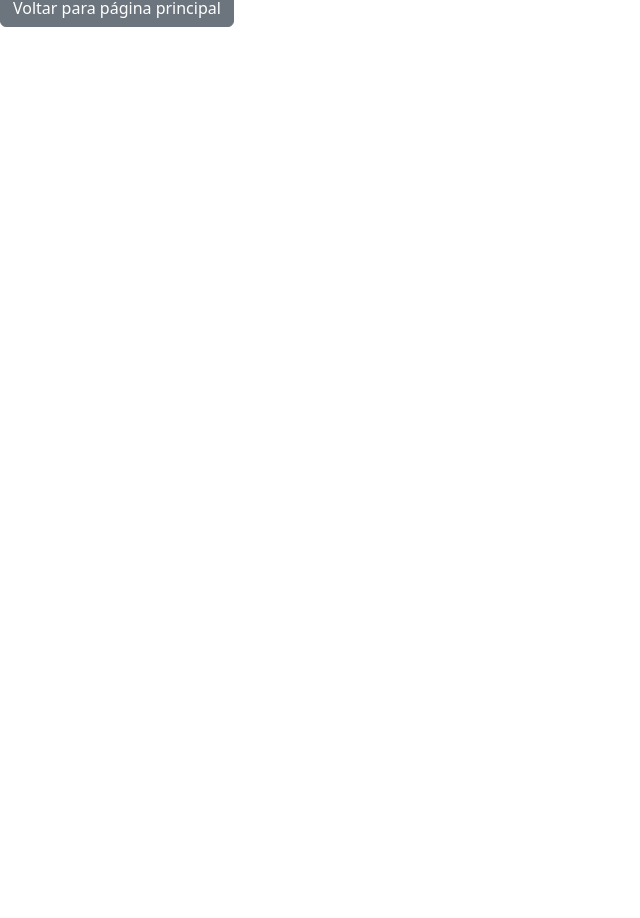
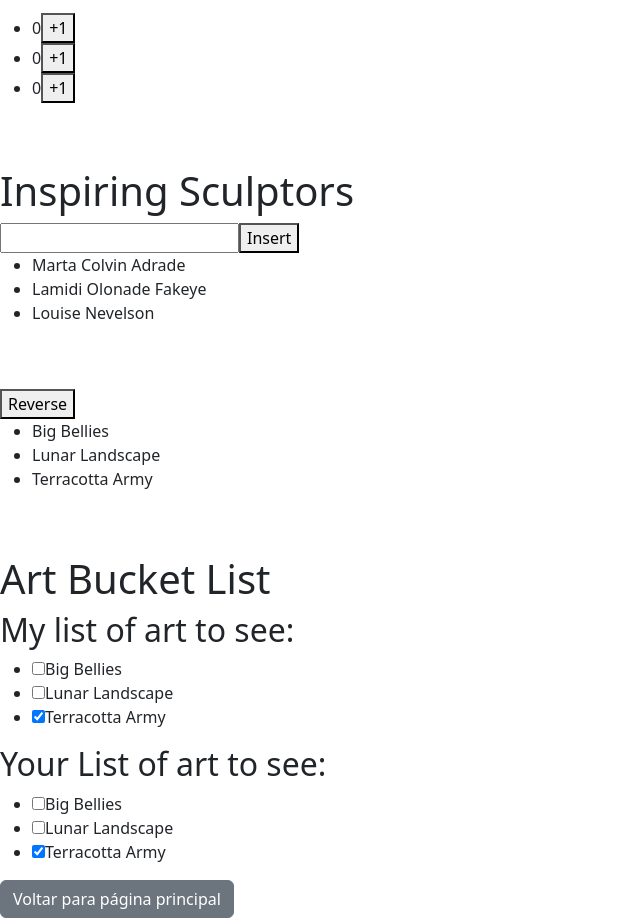
Before and after one commit to MatheusMiz/React---LabEng, a React (Create React App) app: page /atv04 in a window 1280 px wide. Shown: the part 2422-3340 px from the top of the page, without its empty margins (0-640 px from the left). Before the commit the page ends 2449 px from the top, so only its background shows below. Built offline with nearby package versions, Linux system fonts and the light colour scheme.

Commit message:
Add files via upload

```diff
--- a/src/Atv04.js
+++ b/src/Atv04.js
@@ -11,6 +11,10 @@ import Form3 from "./Form3";
 import List from "./List";
 import List2 from "./List2";
 import ShapeEditor from "./ShapeEditor";
+import CounterList from "./CounterList";
+import List3 from "./List3";
+import List4 from "./List4";
+import BucketList from "./BucketList";
 
 function Atv04(){
     return(
@@ -37,6 +41,14 @@ function Atv04(){
         <List2></List2>
         <br></br>
         <ShapeEditor></ShapeEditor>
+        <br></br><br></br>
+        <CounterList></CounterList>
+        <br></br><br></br>
+        <List3></List3>
+        <br></br><br></br>
+        <List4></List4>
+        <br></br><br></br>
+        <BucketList></BucketList>
     </div>
     <div>
         <Link to="/" className="btn btn-secondary">
--- /dev/null
+++ b/src/BucketList.js
@@ -0,0 +1,73 @@
+import { useState } from "react";
+
+let nextId = 3;
+
+const initialList = [
+    {id: 0, title:'Big Bellies', seen: false},
+    {id: 1, title:'Lunar Landscape', seen: false},
+    {id: 2, title:'Terracotta Army', seen: true},
+];
+
+export default function BucketList(){
+    const[myList, setMyList] = useState (initialList);
+    const [yourList, setYourList] = useState(
+        initialList
+    );
+
+    function handleToggleMyList(artworkId, nextSeen){
+        setMyList(myList.map(artwork => {
+            if (artwork.id === artworkId){
+                return {...artwork, seen:nextSeen};
+            } else{
+                return artwork;
+            }
+        }))
+    }
+
+    function handleToggleYourList(artworkId, nextSeen){
+        setYourList(yourList.map(artwork => {
+            if (artwork.id === artworkId){
+                return {...artwork, seen:nextSeen};
+            } else{
+                return artwork;
+            }
+        }))
+    }
+
+    return(
+        <>
+        <h1>Art Bucket List</h1>
+        <h2>My list of art to see: </h2>
+        <ItemList
+            artworks = {myList}
+            onToggle={handleToggleMyList}></ItemList>
+        <h2>Your List of art to see:</h2>
+        <ItemList
+            artworks = {yourList}
+            onToggle={handleToggleYourList}></ItemList>
+        </>
+    );
+}
+function ItemList({artworks, onToggle}){
+    return(
+        <ul>
+            {artworks.map(artwork => (
+                <li key={artwork.id}>
+                    <label>
+                        <input
+                            type="checkbox"
+                            checked={artwork.seen}
+                            onChange={e =>{
+                                onToggle(
+                                    artwork.id,
+                                    e.target.checked
+                                );
+                            }}
+                        />
+                        {artwork.title}
+                    </label>
+                </li>
+            ))}
+        </ul>
+    )
+}
--- a/src/CounterList.js
+++ b/src/CounterList.js
@@ -0,0 +1,33 @@
+import { useState } from "react";
+
+let initialCounters = [
+    0, 0, 0
+];
+export default function CounterList(){
+    const [counters, setCounters] = useState(
+        initialCounters
+    );
+
+    function handleIncrementClick(index){
+        const nextCounters = counters.map((c, i) => {
+            if (i === index){
+                return c+1;
+            } else{
+                return c;
+            }
+        });
+        setCounters(nextCounters);
+    }
+    return(
+        <ul>
+            {counters.map((counter, i) =>(
+                <li key={i}>
+                    {counter}
+                    <button onClick={() => {
+                        handleIncrementClick(i);
+                    }}>+1</button>
+                </li>
+            ))}
+        </ul>
+    )
+}
--- /dev/null
+++ b/src/List3.js
@@ -0,0 +1,42 @@
+import { useState } from "react";
+
+let nextId = 3;
+
+const initialArtists = [
+    {id: 0, name:'Marta Colvin Adrade'},
+    {id: 1, name:'Lamidi Olonade Fakeye'},
+    {id: 2, name:'Louise Nevelson'},
+];
+
+export default function List3(){
+    const [name, setName] = useState('');
+    const [artists, setArtists] = useState(
+        initialArtists
+    );
+    function handleClick(){
+        const insertAt = 1;
+        const nextArtists = [
+            ...artists.slice(0, insertAt),
+            {id: nextId++, name: name},
+            ...artists.slice(insertAt)
+        ];
+    setArtists(nextArtists);
+    setName('');
+    }
+return(
+    <>
+    <h1>Inspiring Sculptors</h1>
+    <input
+    value={name}
+    onChange={e =>setName(e.target.value) }>
+    </input>
+    <button onClick={handleClick} >Insert</button>
+    <ul>
+        {artists.map(artist => (
+            <li key={artist.id}>{artist.name}</li>
+        ))}
+    </ul>
+    </>
+)
+
+}
--- /dev/null
+++ b/src/List4.js
@@ -0,0 +1,31 @@
+import { useState } from "react";
+
+let nextId = 3;
+
+const initialList = [
+    {id: 0, title:'Big Bellies'},
+    {id: 1, title:'Lunar Landscape'},
+    {id: 2, title:'Terracotta Army'},
+];
+
+export default function List4(){
+    const [list, setList] = useState(initialList);
+
+    function handleClick(){
+        const nextList = [...list];
+        nextList.reverse();
+        setList(nextList);
+    }
+return(
+    <>
+    <button onClick={handleClick}>Reverse</button>
+    <ul>
+        {list.map(artwork =>(
+            <li key={artwork.id}>
+                    {artwork.title}
+            </li>
+        ))}
+    </ul>
+    </>
+)
+}
```
